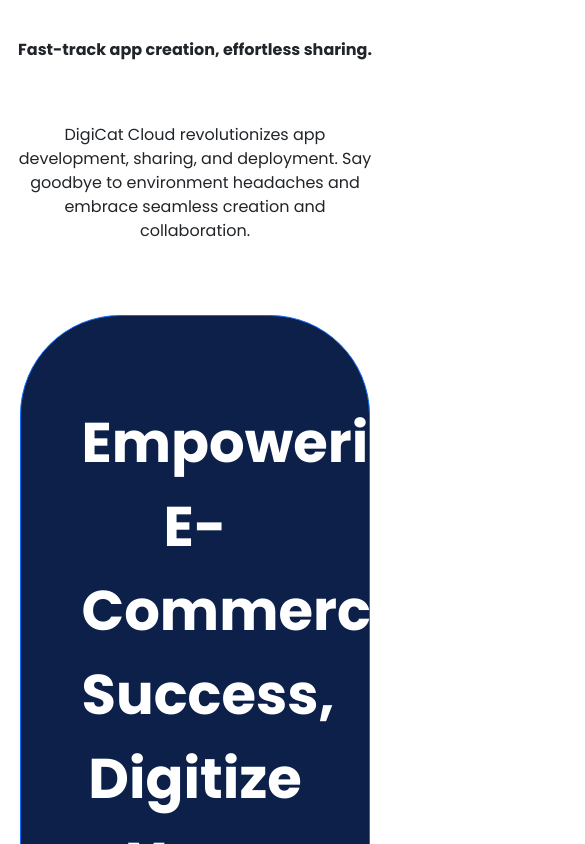
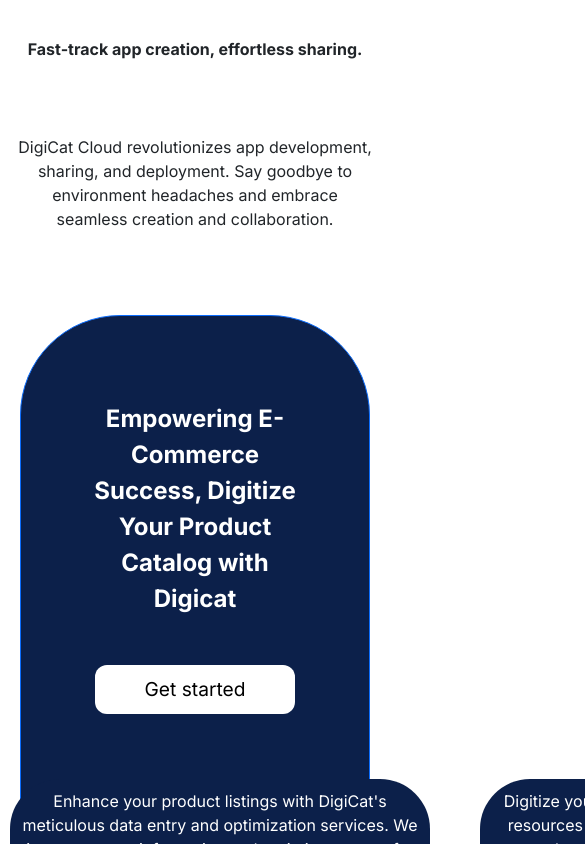
Before and after one commit to MrugeshThesiya/buildForBharatHackathon, a React (Vite) app: page / in a window 390 px wide. Shown: the part 660-1504 px from the top of the page, 585 px wide, since content can reach past the window. Built offline with nearby package versions, Linux system fonts and the light colour scheme.

Commit message:
Added ecommerce features and little responsive

```diff
--- a/src/Components/EcommerceNav/EcomProducts/Main.css
+++ b/src/Components/EcommerceNav/EcomProducts/Main.css
@@ -1,6 +1,8 @@
+
 .productCards{
     display: flex;
     flex-wrap: wrap;
+    font-family: 'Inter', sans-serif !important;
     justify-content: center;
 }
 
@@ -11,10 +13,11 @@
     justify-content: flex-start;
     height: inherit;
     width: 20rem;
-    border-radius: 1rem;
+    /* border-radius: 1rem; */
     margin: 1rem;
     padding: 1rem;
-    border: 1px solid black;
+    border: 0.005px solid black;
+    border-radius: 10px;
 }
 
 
@@ -38,12 +41,14 @@
     max-height: 210px;
 }
 .btn-store{
-    color: #0C204A;
-    border-radius: 20px;
-    background: white;
+    background: black;
+    color: white;
+    width: 250px;
 }
 
 .btn-store:hover{
-    border-radius: 20px;
-    background: #0C204A;
 }
+
+.price-tag{
+    font-size: 19px;
+}
--- a/src/Components/EcommerceNav/EcomProducts/Main.jsx
+++ b/src/Components/EcommerceNav/EcomProducts/Main.jsx
@@ -15,13 +15,20 @@
         console.error("Error : ", error);
       });
   }, []);
+  const [more,SetMore] = useState(8);
+  const showMore = () =>{
+    SetMore(more + 16)
+    if(more >= 24){
+      document.getElementById('showMore').style.display="none";
+    }
+  }
   return (
     <>
     <div data-aos="fade-up" className="text-center">
       <h3 className="mt-4">Recommended For You</h3>
     </div>
       <div className="productCards">
-        {products.map((itemDetails) => {
+        {products.slice(0,more).map((itemDetails) => {
           return (
             <>
              <ProdCard itemDetails={itemDetails}/>
@@ -29,6 +36,9 @@
           );
         })}
       </div>
+      <div data-aos="fade-up" data-aos-duration="3000" className="text-center">
+        <button id="showMore" onClick={showMore} className="btn"> Show More</button>
+      </div>
     </>
   );
 }
--- a/src/Components/EcommerceNav/EcomProducts/ProdCard.jsx
+++ b/src/Components/EcommerceNav/EcomProducts/ProdCard.jsx
@@ -1,25 +1,33 @@
-import React from 'react'
+import React, { useState } from "react";
 import "./Main.css";
-import {Star} from "../../index";
-function ProdCard({itemDetails}) {
+import { Star } from "../../index";
+function ProdCard({ itemDetails }) {
+
   return (
     <div data-aos="fade-up" className="productCard mt-5">
       <div className="">
-                <img draggable="flase" className='prodImg' src={itemDetails.image} />
+        <img draggable="flase" className="prodImg" src={itemDetails.image} />
       </div>
-              <span className="ProdTitle">{`${itemDetails.title}`}</span>
+      <span className="ProdTitle">{`${itemDetails.title}`} </span>
       <div className="className">
-                <div className=""><span className='price-tag'>{ " ₹ " + itemDetails.price}</span></div>
+        <div className="fw-bold">
+          <span className="price-tag">{" ₹ " + itemDetails.price}</span>
         </div>
-              <button type="button" className="btn btn-store mt-2 btn-dark">Add to Cart</button>
-              <button type="button" className="btn mt-3 btn-store  btn-dark">Buy Now</button>
+      </div>
+      <button type="button" className="btn btn-store mt-2 btn-dark">
+        Add to Cart
+      </button>
+      {/* <button type="button" className="btn mt-3 btn-store  btn-dark">Buy Now</button> */}
       <div className="text-center mt-1 p-2">
         <div className="text-center mt-4">
-                <Star stars={itemDetails.rating.rate} reviews={itemDetails.rating.count} />
+          <Star
+            stars={itemDetails.rating.rate}
+            reviews={itemDetails.rating.count}
+          />
         </div>
       </div>
     </div>
-  )
+  );
 }
 
-export default ProdCard
+export default ProdCard;
--- a/src/Components/Footer/FooterMain/Main.css
+++ b/src/Components/Footer/FooterMain/Main.css
@@ -104,8 +104,8 @@
   }
 
   .footer-call-to-action-button:hover {
-    background-color: #0C204A;
-    color: white;
+    background-color: white;
+    color: black;
   }
 
   .button:last-of-type {
--- a/src/Components/Footer/FooterMain/Main.jsx
+++ b/src/Components/Footer/FooterMain/Main.jsx
@@ -1,5 +1,6 @@
 import React from 'react'
 import "./Main.css"
+import logo from "../../../../public/images/DigiCatLogo.jpg"
 export default function Main() {
   return (
     <>
@@ -13,7 +14,7 @@
           <div className="footer-logo">
             <a className="footer-logo-link" href="/">
               <span className="hidden-link-text">LOGO</span>
-              <img src="https://cdn-icons-png.flaticon.com/512/10528/10528357.png" />
+              <img style={{borderRadius:"4px"}} src={logo} />
             </a>
           </div>
           <div className="footer-menu">
--- a/src/Components/Star.css
+++ b/src/Components/Star.css
@@ -1,3 +1,6 @@
 .icon{
-    color: #0C204A;
+    color: #1E47F5;
 }
+.review-count{
+    color: #1E47F5;
+}
--- a/src/Components/Star.jsx
+++ b/src/Components/Star.jsx
@@ -6,7 +6,6 @@
   const ratingStar =  Array.from({length: 5},(elem,index)=>{
         2.4;
         let number = index + 0.5;
-        debugger;
     return(
         <span key={index}>
         {
@@ -22,7 +21,7 @@
   return (
         <div>
             <div className="icon-style d-flex">
-                {ratingStar} <p className='mx-2'>{reviews}</p>
+                {ratingStar} <p className='mx-2 review-count'>{reviews}</p>
             </div>
         </div>
   )
--- a/src/index.css
+++ b/src/index.css
@@ -1,7 +1,8 @@
 @import url('https://fonts.googleapis.com/css2?family=Poppins:ital,wght@0,100;0,200;0,300;0,400;0,500;0,600;0,700;0,800;0,900;1,100;1,200;1,300;1,400;1,500;1,600;1,700;1,800;1,900&display=swap');
+ @import url('https://fonts.googleapis.com/css2?family=Inter:wght@100;200;300;400;500;600;700;800;900&display=swap');
 
 * {
-    font-family: 'Poppins', sans-serif;
+    font-family: 'Inter', sans-serif !important;
 }
 
 body {
@@ -351,5 +352,25 @@
         margin-right: auto;
         width: 360px;
     }
+    div.heading{
+        font-size: 24px;
+    }
+    div.content{
+        display: none;
+    }
+
+    .outer-div1{
+        display: flex;
+        justify-content: space-between;
+        flex-direction: column;
+        align-items: center;
+        color: white;
+        border: solid 1px #0C6DFD ;
+        background-color: white;
+        padding: 45px;
+        margin: 20px;
+        border-radius: 100px;
+        margin-top: 232px;
+    }
 
 }
```
Lines whose indentation alone changed are shown as unchanged.
